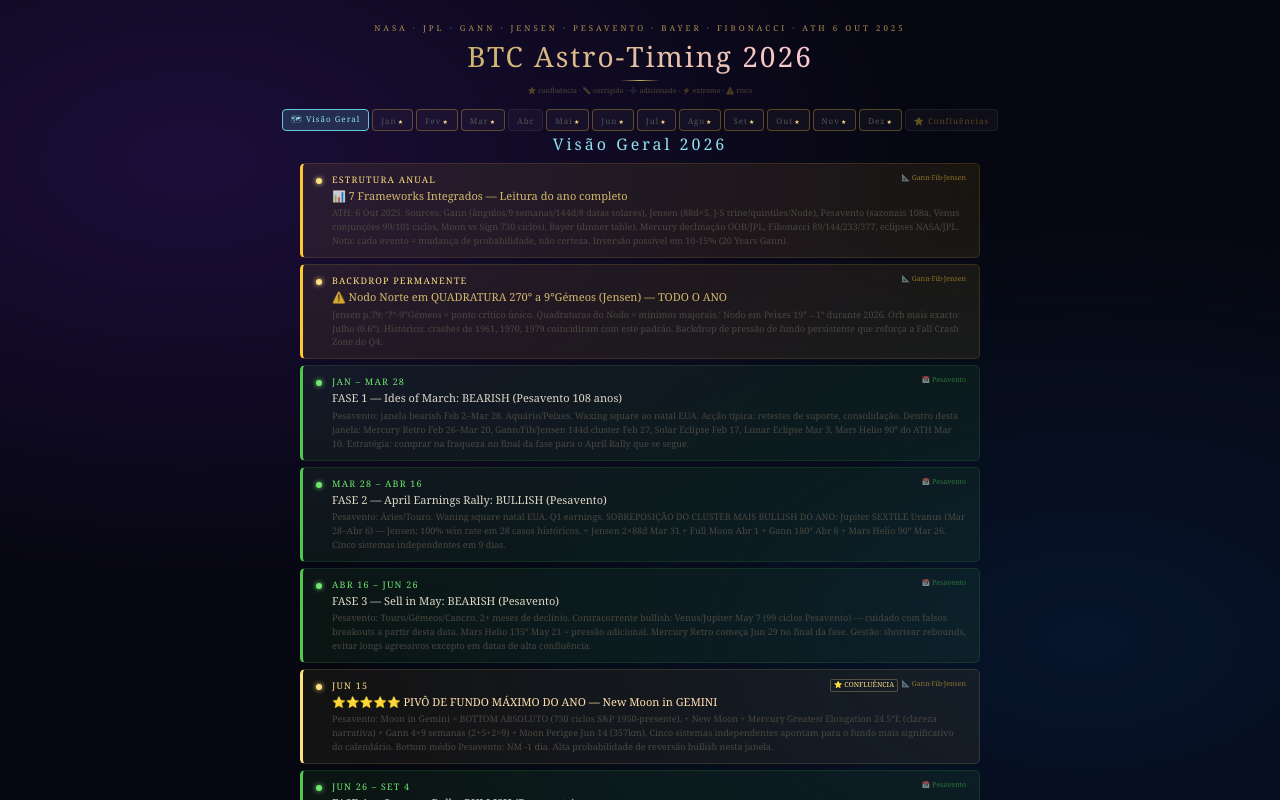
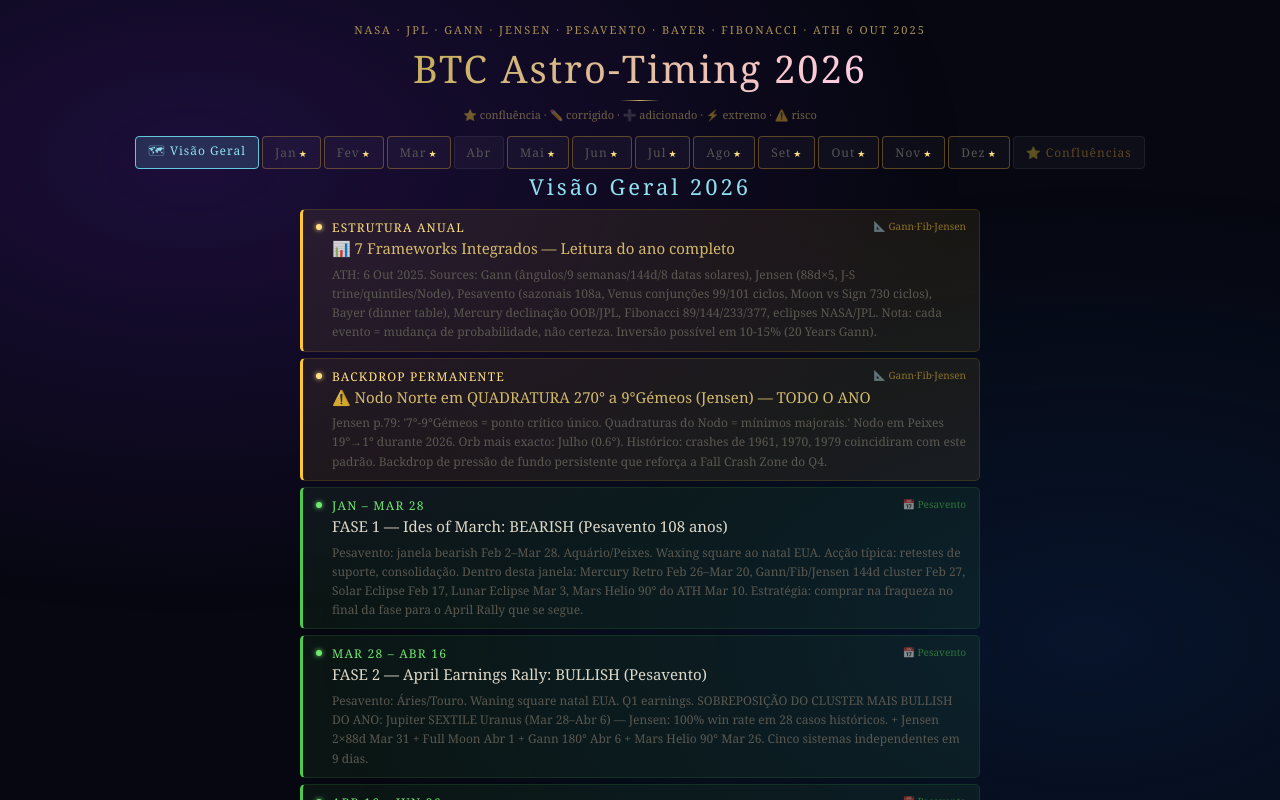
Before and after one commit to tradeit1000/btc-astro-calendar, a React (Vite) app: page / in a window 1280 px wide. Shown: the top 800 px of the page. Built offline with nearby package versions, Linux system fonts and the light colour scheme.

Commit message:
aumentar fontes

```diff
--- a/src/App.jsx
+++ b/src/App.jsx
@@ -239,10 +239,10 @@ export default function App() {
       <div style={{position:"fixed",inset:0,zIndex:0,background:"radial-gradient(ellipse at 15% 20%,rgba(40,18,80,.65),transparent 50%),radial-gradient(ellipse at 85% 80%,rgba(8,28,58,.65),transparent 50%)",pointerEvents:"none"}}/>
 
       <header style={{position:"relative",zIndex:1,textAlign:"center",padding:"22px 16px 8px"}}>
-        <p style={{fontSize:8,letterSpacing:3,color:"#a89050",margin:"0 0 4px",textTransform:"uppercase"}}>NASA · JPL · Gann · Jensen · Pesavento · Bayer · Fibonacci · ATH 6 Out 2025</p>
-        <h1 style={{fontSize:"clamp(15px,4vw,28px)",fontWeight:"normal",letterSpacing:2,margin:0,background:"linear-gradient(120deg,#ffe080,#c8b060,#ffcce0,#90e0f0)",WebkitBackgroundClip:"text",WebkitTextFillColor:"transparent"}}>BTC Astro-Timing 2026</h1>
-        <div style={{width:40,height:1,background:"linear-gradient(90deg,transparent,#c8b060,transparent)",margin:"5px auto"}}/>
-        <p style={{fontSize:7,color:"#ffe08044",margin:0}}>⭐ confluência · ✏️ corrigido · ➕ adicionado · ⚡ extremo · ⚠️ risco</p>
+        <p style={{fontSize:11,letterSpacing:2,color:"#a89050",margin:"0 0 5px",textTransform:"uppercase"}}>NASA · JPL · Gann · Jensen · Pesavento · Bayer · Fibonacci · ATH 6 Out 2025</p>
+        <h1 style={{fontSize:"clamp(22px,5vw,38px)",fontWeight:"normal",letterSpacing:2,margin:0,background:"linear-gradient(120deg,#ffe080,#c8b060,#ffcce0,#90e0f0)",WebkitBackgroundClip:"text",WebkitTextFillColor:"transparent"}}>BTC Astro-Timing 2026</h1>
+        <div style={{width:40,height:1,background:"linear-gradient(90deg,transparent,#c8b060,transparent)",margin:"6px auto"}}/>
+        <p style={{fontSize:11,color:"#ffe08066",margin:0}}>⭐ confluência · ✏️ corrigido · ➕ adicionado · ⚡ extremo · ⚠️ risco</p>
       </header>
 
       <nav style={{position:"relative",zIndex:1,display:"flex",flexWrap:"wrap",justifyContent:"center",gap:3,padding:"6px 8px 2px"}}>
@@ -253,8 +253,8 @@ export default function App() {
           const bd = isA?(isV?"#64c8dc":isC?"#ffb432":"#ffc832"):hC?"rgba(255,200,50,.3)":"rgba(255,255,255,.06)";
           const cl = isA?(isV?"#90e0f0":isC?"#ffb432":"#ffe080"):isV?"#64c8dc88":isC?"#ffb43255":"#555";
           return <button key={m} onClick={()=>{setActive(m);setFilter("all");}}
-            style={{padding:"3px 8px",background:bg,border:`1px solid ${bd}`,borderRadius:4,color:cl,fontSize:8,letterSpacing:1,cursor:"pointer",fontFamily:"inherit"}}>
-            {ML[m]}{hC&&<span style={{color:"#ffe080",fontSize:6,marginLeft:1}}>★</span>}
+            style={{padding:"5px 12px",background:bg,border:`1px solid ${bd}`,borderRadius:4,color:cl,fontSize:12,letterSpacing:1,cursor:"pointer",fontFamily:"inherit"}}>
+            {ML[m]}{hC&&<span style={{color:"#ffe080",fontSize:9,marginLeft:2}}>★</span>}
           </button>;
         })}
       </nav>
@@ -267,8 +267,8 @@ export default function App() {
       )}
 
       <div style={{position:"relative",zIndex:1,textAlign:"center",marginBottom:8}}>
-        <span style={{fontSize:active==="VISAO"?16:20,letterSpacing:3,color:active==="CONF"?"#ffb432":active==="VISAO"?"#90e0f0":"#c8b060",fontWeight:"normal"}}>{month.l}</span>
-        {!isSpecial&&<span style={{fontSize:9,color:"#333",marginLeft:8}}>{events.length} eventos</span>}
+        <span style={{fontSize:active==="VISAO"?22:28,letterSpacing:3,color:active==="CONF"?"#ffb432":active==="VISAO"?"#90e0f0":"#c8b060",fontWeight:"normal"}}>{month.l}</span>
+        {!isSpecial&&<span style={{fontSize:13,color:"#444",marginLeft:10}}>{events.length} eventos</span>}
       </div>
 
       <div style={{position:"relative",zIndex:1,maxWidth:700,width:"100%",margin:"0 auto",padding:"0 10px 56px",display:"flex",flexDirection:"column",gap:6}}>
@@ -284,15 +284,15 @@ export default function App() {
               <div style={{minWidth:6,height:6,borderRadius:"50%",background:dc,marginTop:5,boxShadow:`0 0 5px ${dc}`,flexShrink:0}}/>
               <div style={{flex:1,minWidth:0}}>
                 <div style={{display:"flex",justifyContent:"space-between",flexWrap:"wrap",gap:2,marginBottom:2}}>
-                  <span style={{fontSize:9,color:dc,letterSpacing:1.2,textTransform:"uppercase"}}>{ev.w}</span>
-                  <div style={{display:"flex",gap:3}}>
-                    {confl&&<span style={{fontSize:7,color:"#ffe080",border:"1px solid #ffe08044",borderRadius:2,padding:"0 3px"}}>⭐ CONFLUÊNCIA</span>}
-                    {fix&&<span style={{fontSize:7,color:"#ffa032",border:"1px solid #ffa03233",borderRadius:2,padding:"0 3px"}}>CORRIGIDO/ADD</span>}
-                    <span style={{fontSize:7,color:cfg.b,opacity:.5}}>{cfg.l}</span>
+                  <span style={{fontSize:12,color:dc,letterSpacing:1.2,textTransform:"uppercase"}}>{ev.w}</span>
+                  <div style={{display:"flex",gap:4}}>
+                    {confl&&<span style={{fontSize:10,color:"#ffe080",border:"1px solid #ffe08044",borderRadius:2,padding:"1px 5px"}}>⭐ CONFLUÊNCIA</span>}
+                    {fix&&<span style={{fontSize:10,color:"#ffa032",border:"1px solid #ffa03233",borderRadius:2,padding:"1px 5px"}}>CORRIGIDO/ADD</span>}
+                    <span style={{fontSize:10,color:cfg.b,opacity:.5}}>{cfg.l}</span>
                   </div>
                 </div>
-                <p style={{fontSize:11,color:confl?"#ffe0b0":ev.t==="g"?"#ffe080cc":"#ddd8c8",margin:"0 0 3px",lineHeight:1.4}}>{ev.e}</p>
-                <p style={{fontSize:9,color:"#4a4840",margin:0,lineHeight:1.55}}>{ev.c}</p>
+                <p style={{fontSize:15,color:confl?"#ffe0b0":ev.t==="g"?"#ffe080cc":"#ddd8c8",margin:"0 0 5px",lineHeight:1.45}}>{ev.e}</p>
+                <p style={{fontSize:12,color:"#5a5850",margin:0,lineHeight:1.6}}>{ev.c}</p>
               </div>
             </div>
           );
@@ -300,9 +300,9 @@ export default function App() {
       </div>
 
       <footer style={{position:"relative",zIndex:1,borderTop:"1px solid rgba(255,255,255,.04)",padding:"8px",display:"flex",flexWrap:"wrap",justifyContent:"center",gap:8}}>
-        {Object.entries(TC).map(([k,v])=><div key={k} style={{display:"flex",alignItems:"center",gap:3}}><div style={{width:5,height:5,borderRadius:"50%",background:v.d}}/><span style={{fontSize:7,color:"#3a3830"}}>{v.l}</span></div>)}
+        {Object.entries(TC).map(([k,v])=><div key={k} style={{display:"flex",alignItems:"center",gap:4}}><div style={{width:7,height:7,borderRadius:"50%",background:v.d}}/><span style={{fontSize:11,color:"#4a4840"}}>{v.l}</span></div>)}
       </footer>
     </div>
   );
 }
-function ps(a,c){return{padding:"2px 6px",background:a?`${c}18`:"transparent",border:a?`1px solid ${c}44`:"1px solid rgba(255,255,255,.04)",borderRadius:20,color:a?c:"#3a3830",fontSize:7,cursor:"pointer",fontFamily:"inherit"};}
+function ps(a,c){return{padding:"3px 10px",background:a?`${c}18`:"transparent",border:a?`1px solid ${c}44`:"1px solid rgba(255,255,255,.04)",borderRadius:20,color:a?c:"#4a4840",fontSize:11,cursor:"pointer",fontFamily:"inherit"};}
```
